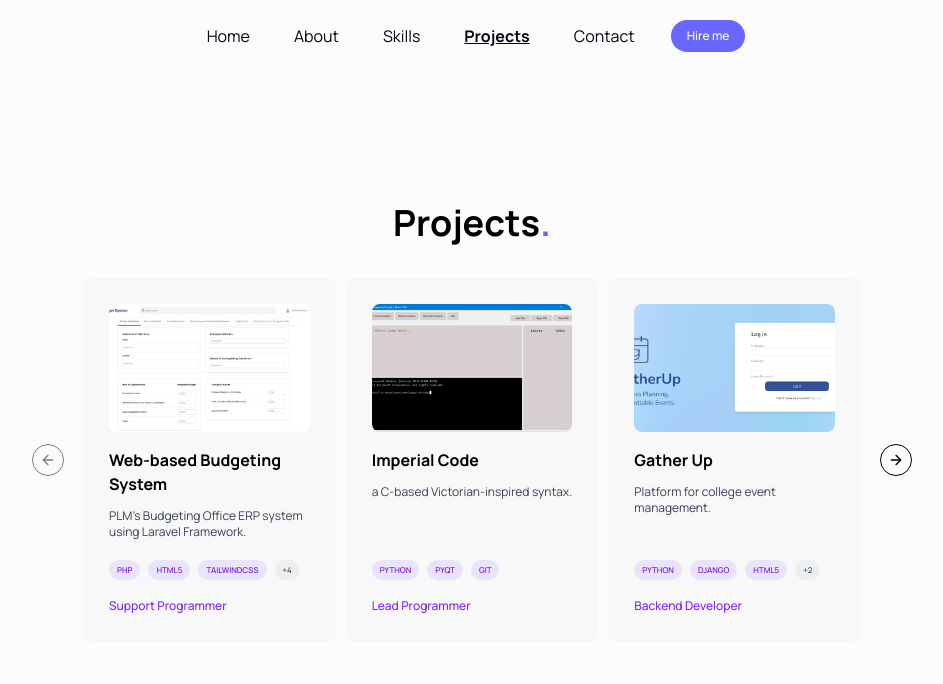
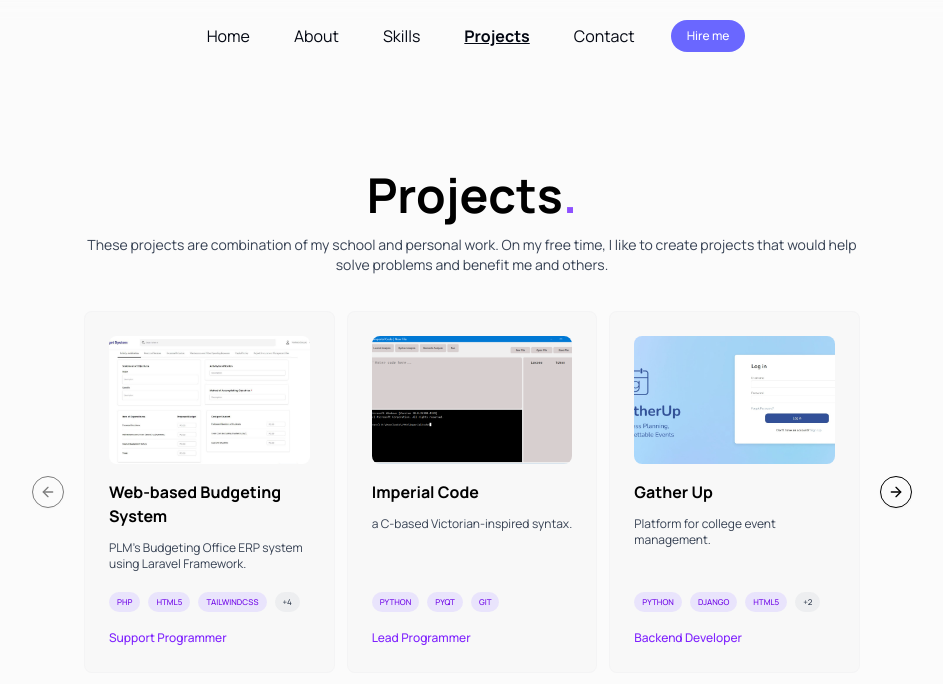
Before and after one commit to alrlabajo/her-stack, a React (Vite) app: page /projects in a window 1280 px wide. Shown: the top 684 px of the page, without its empty margins (168-1111 px from the left). Built offline with nearby package versions, Linux system fonts and the light colour scheme; some icons are missing.

Commit message:
mejo okay na

```diff
--- a/src/Screens/About.jsx
+++ b/src/Screens/About.jsx
@@ -83,7 +83,7 @@ const About = () => {
               <div className="flex-1">
                 <p className="text-gray-700 dark:text-gray-300 text-[13px] leading-relaxed">
                   By combining design thinking, front-end development, and project management, it is my goal to build digital experiences that are not only functional and user-friendly, but also delivered efficiently and on time.
-                  <span className='text-violet-500 font-semibold'> PS. I like purple.</span>
+                  <span className='text-violet-500 font-semibold'> PS. I like purple</span> and Monsta X.
                 </p>
               </div>
             </div>
--- a/src/Screens/Projects.jsx
+++ b/src/Screens/Projects.jsx
@@ -128,9 +128,12 @@ export const Projects = () => {
     <>
       <div className="min-h-[calc(100vh-80px)] flex items-center justify-center py-4 px-4 sm:px-6 lg:px-14 mt-16 w-full max-w-4xl ">
         <div className="w-full">
-          <h1 className="text-black dark:text-white text-4xl font-bold mb-6 sm:mb-8 text-center">
+          <h1 className="text-black dark:text-white text-5xl font-bold mb-2 sm:mb-4 text-center">
             Projects<span className="text-violet-500">.</span>
           </h1>
+          <p className="text-gray-700 dark:text-gray-300 text-sm mb-8 text-center">
+            These projects are combination of my school and personal work. On my free time, I like to create projects that would help solve problems and benefit me and others.
+          </p>
 
           <Carousel className="w-full max-w-4xl mx-auto">
             <CarouselContent className="-ml-1">
--- a/src/Screens/Skills.jsx
+++ b/src/Screens/Skills.jsx
@@ -3,14 +3,13 @@ import { Icon } from "@iconify/react";
 
 const Skills = () => {
   return (
-    <div className="min-h-[calc(100vh-80px)] flex items-center justify-center py-4 px-4 sm:px-6 lg:px-14 mt-16 w-full max-w-4xl ">
+    <div className="min-h-[calc(100vh-80px)] flex flex-col items-center justify-center w-full max-w-4xl mx-auto my-10 px-4 sm:px-6 lg:px-14">
       <div className="w-full">
-        <div className="w-full mx-auto px-6 sm:px-6 md:px-12 lg:px-14">
         <h1 className="text-black dark:text-white text-5xl font-bold mb-2 sm:mb-4 text-center">
           Skills<span className="text-violet-500">.</span>
         </h1>
         <p className="text-gray-700 dark:text-gray-300 text-sm mb-8 text-center">
-            With knowledge and/or experience
+          These are some of the tools, technologies, and skills I've acquired and honed over time through various projects, coursework, and experiences.
         </p>
         <div className="grid grid-cols-1 lg:grid-cols-3 gap-6 sm:gap-8">
           <div>
@@ -188,7 +187,6 @@ const Skills = () => {
         </div>
       </div>
     </div>
-    </div>
   );
 };
 
```
Lines whose indentation alone changed are shown as unchanged.
